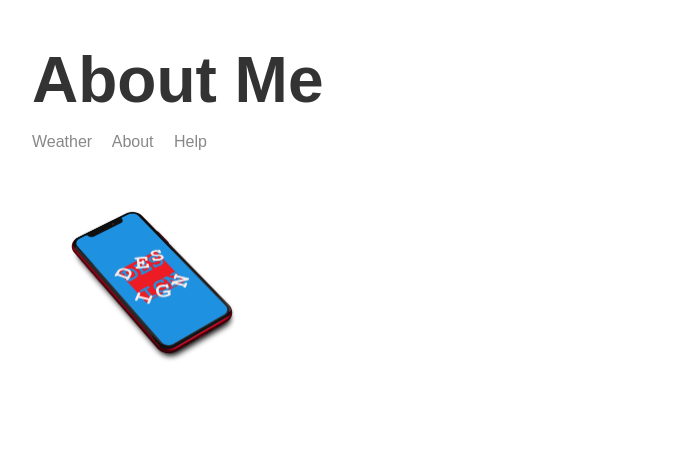
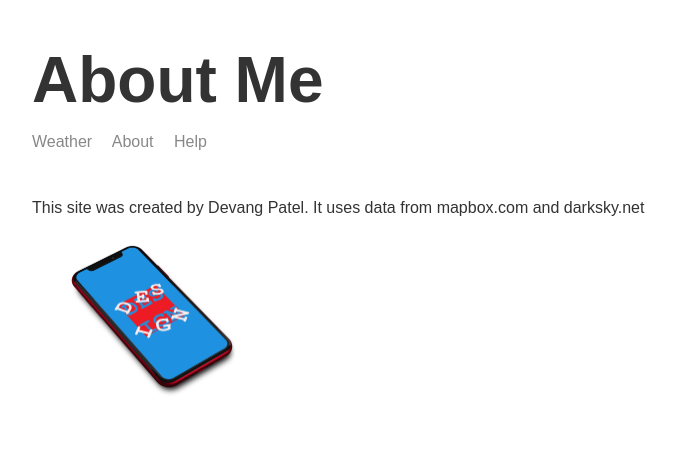
Before and after one commit to pateldevang/Learning-Node.js, a Node server app: page /about in a window 1280 px wide. Shown: the top 457 px of the page, without its empty margins (283-959 px from the left). Run offline with Node 20, Linux system fonts and the light colour scheme; some libraries are stand-ins or nearby versions.

Commit message:
about hbs para added

```diff
--- a/web-server/templates/views/about.hbs
+++ b/web-server/templates/views/about.hbs
@@ -11,6 +11,7 @@
 <body>
     <div class="main-content">
         {{>header}}
+        <p>This site was created by Devang Patel. It uses data from mapbox.com and darksky.net</p>
         <img class="portrait" src="/img/iXR.png">
     </div>
 
```
